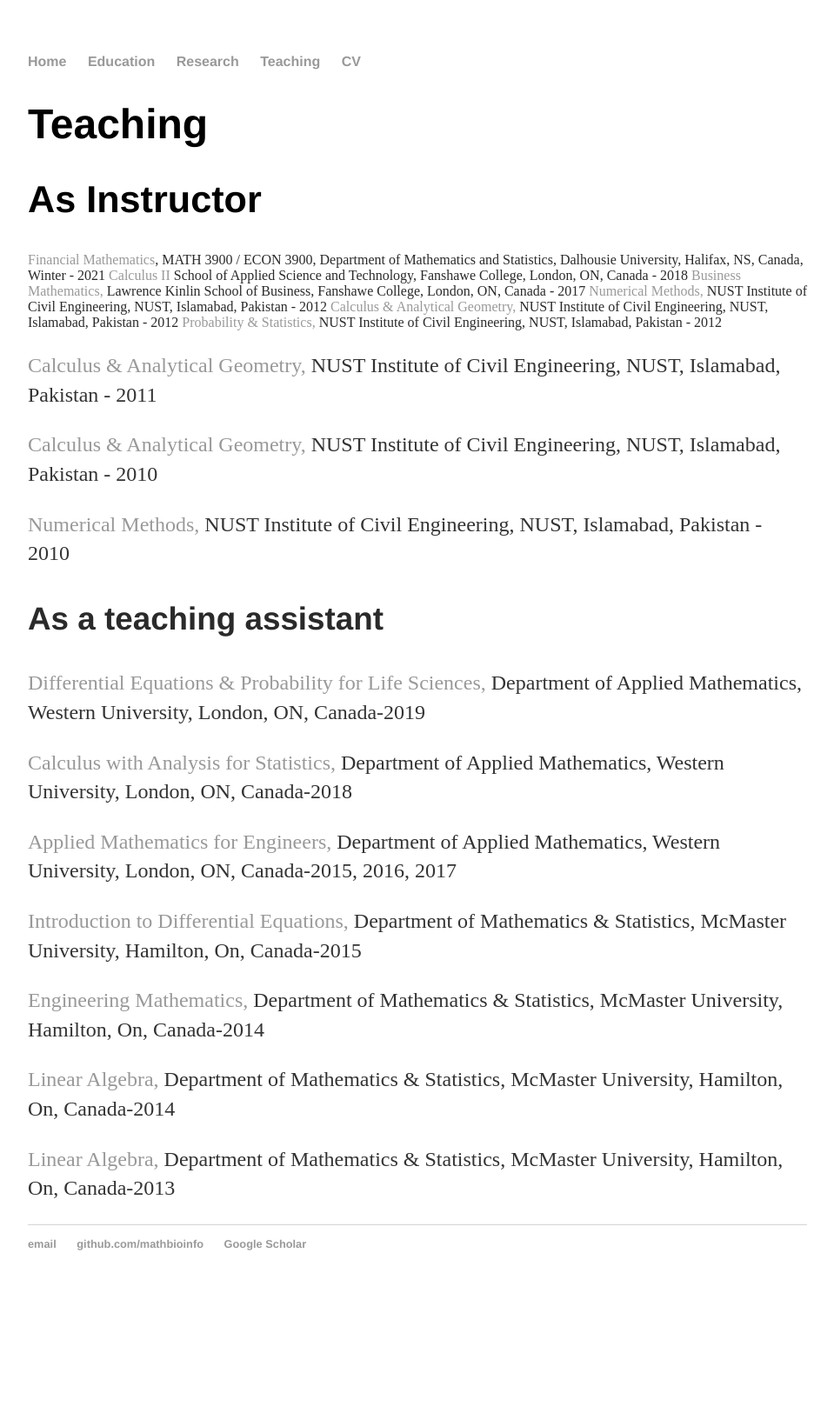
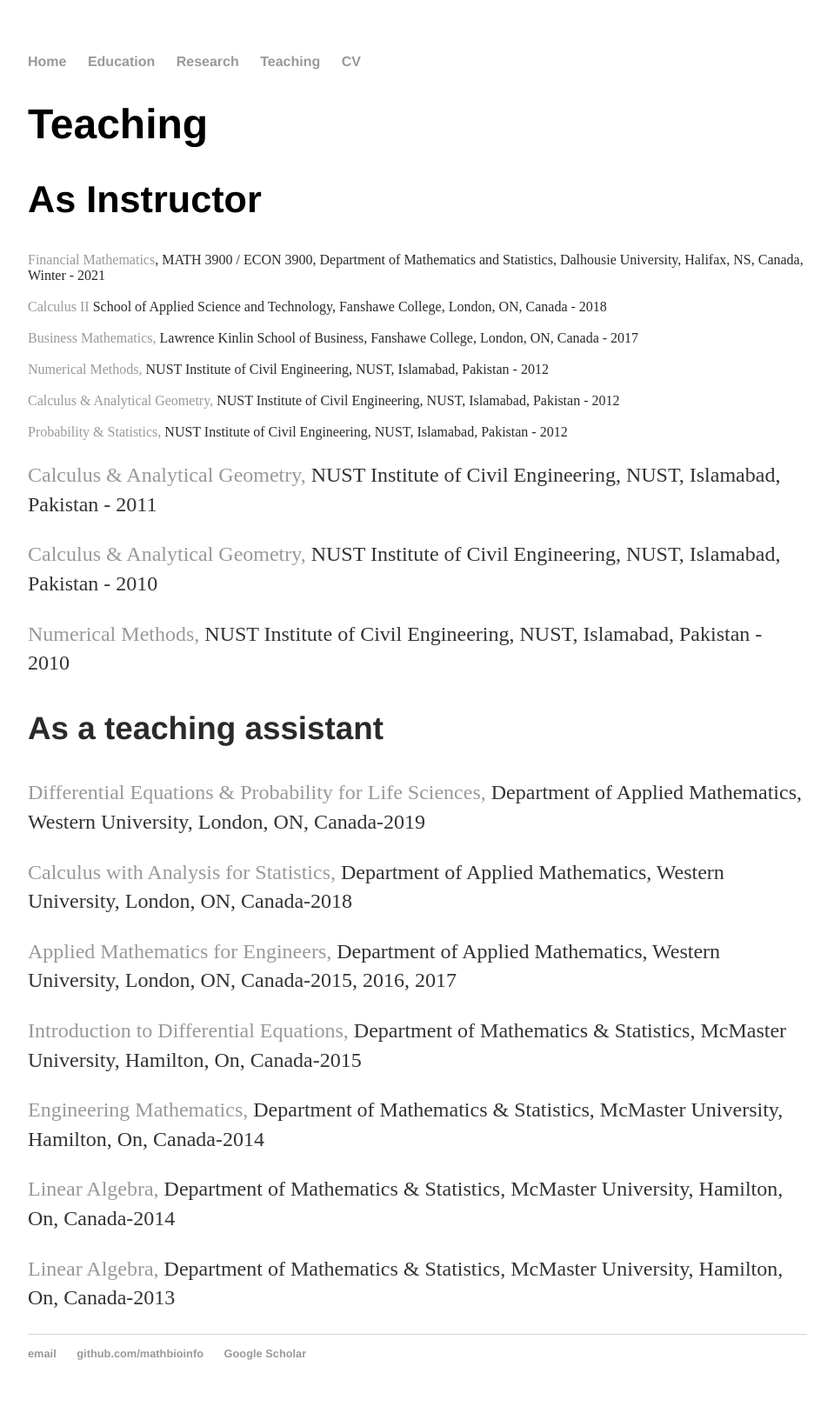
Before and after one commit to MathBioInfo/amjadkhan, a Jekyll site: the page built from Teaching/index.html, in a window 1280 px wide. Shown: the whole page at 87% size, without its empty margins (160-1119 px from the left). Built offline with Jekyll 4.4.1, drawn with Linux system fonts in a browser that asks for light colours; before the commit the page ends 1499 px from its top, so only the background shows below that.

Commit message:
Update index.html

```diff
--- a/Teaching/index.html
+++ b/Teaching/index.html
@@ -19,14 +19,14 @@
 				<div class="paragraph"><font color="#2a2a2a" size="3">
 
 			<a href="financialmath2021/index.html">Financial Mathematics</a>, MATH 3900 / ECON 3900,</a> Department of Mathematics and Statistics,
-		     Dalhousie University, Halifax, NS, Canada, Winter - 2021  <font color="#2a2a2a" size="3">
-			<a >Calculus II </a> School of Applied Science and Technology, Fanshawe College, London, ON, Canada - 2018 <font color="#2a2a2a" size="3">
+		     Dalhousie University, Halifax, NS, Canada, Winter - 2021  </font><br /><br /><font color="#2a2a2a" size="3">
+			<a >Calculus II </a> School of Applied Science and Technology, Fanshawe College, London, ON, Canada - 2018 </font><br /><br /><font color="#2a2a2a" size="3">
 
 
-		       <a>Business Mathematics, </a> Lawrence Kinlin School of Business, Fanshawe College, London, ON, Canada - 2017 <font color="#2a2a2a" size="3">
-			<a>Numerical Methods, </a> NUST Institute of Civil Engineering, NUST, Islamabad, Pakistan - 2012<font color="#2a2a2a" size="3">
+		       <a>Business Mathematics, </a> Lawrence Kinlin School of Business, Fanshawe College, London, ON, Canada - 2017 </font><br /><br /><font color="#2a2a2a" size="3">
+			<a>Numerical Methods, </a> NUST Institute of Civil Engineering, NUST, Islamabad, Pakistan - 2012</font><br /><br /><font color="#2a2a2a" size="3">
 
-			<a>Calculus & Analytical Geometry, </a> NUST Institute of Civil Engineering, NUST, Islamabad, Pakistan - 2012<font color="#2a2a2a" size="3">
+			<a>Calculus & Analytical Geometry, </a> NUST Institute of Civil Engineering, NUST, Islamabad, Pakistan - 2012</font><br /><br /><font color="#2a2a2a" size="3">
 
 			<a>Probability & Statistics, </a> NUST Institute of Civil Engineering, NUST, Islamabad, Pakistan - 2012
 
```
